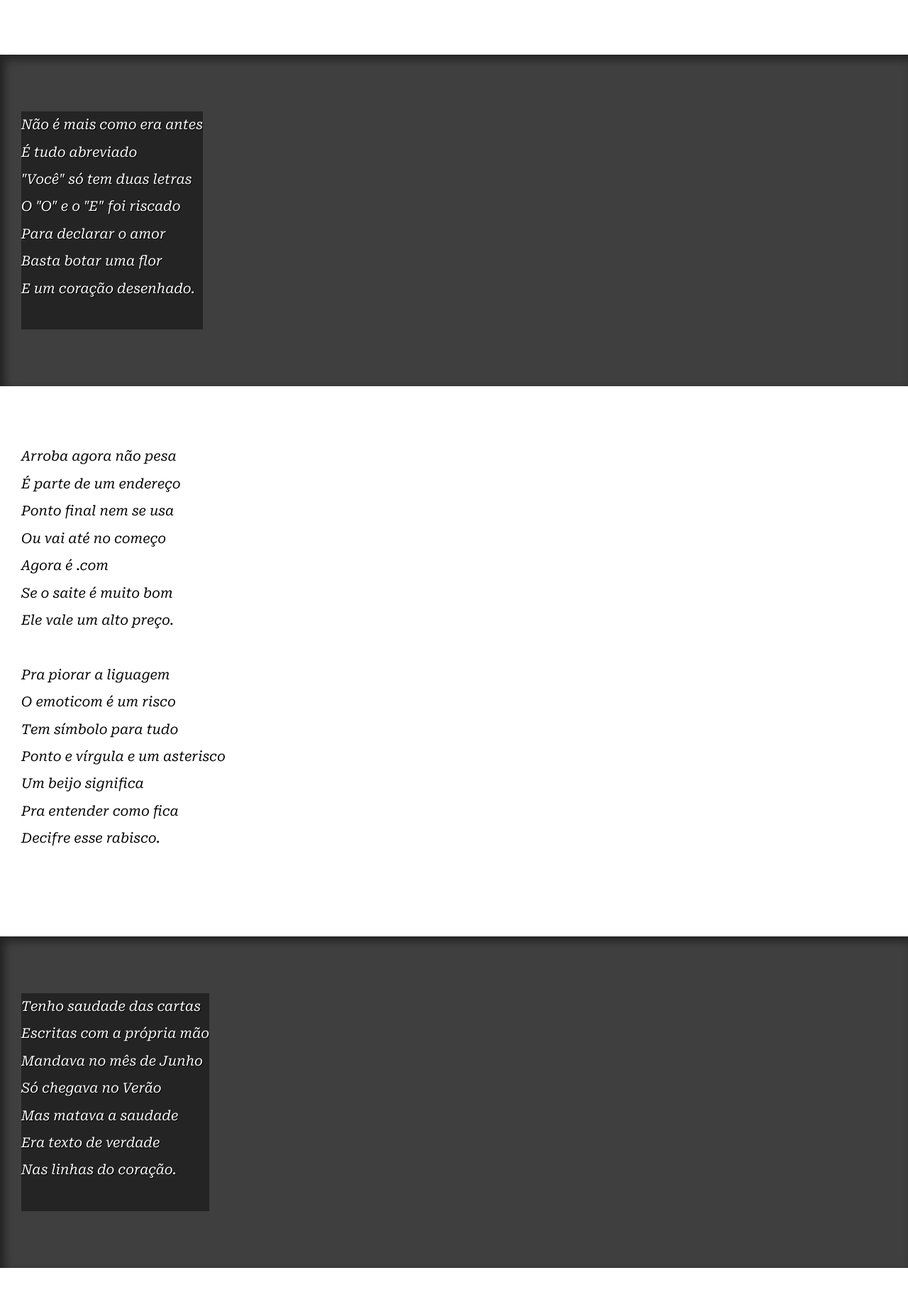
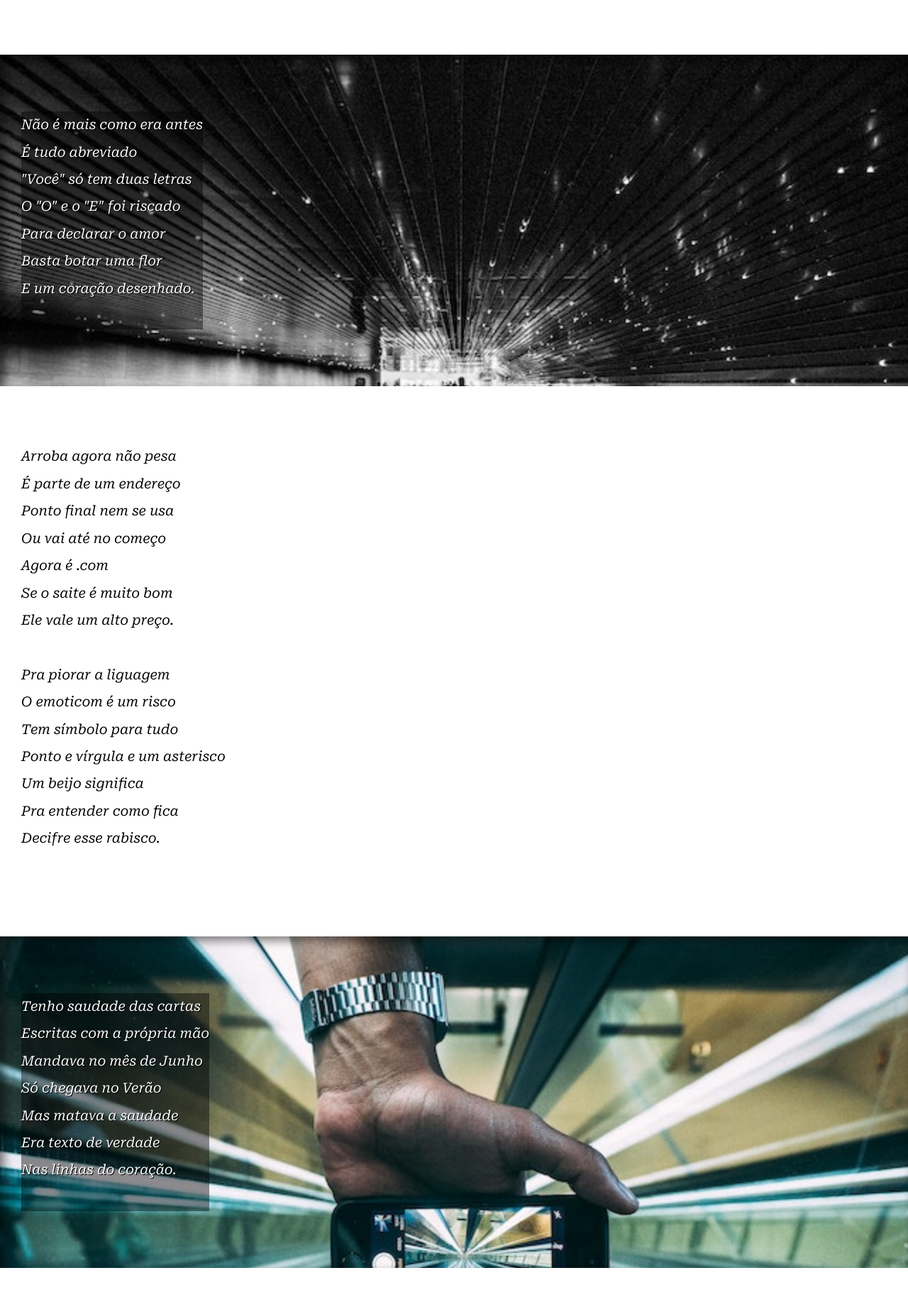
Before and after one commit to nataliancorrea/projeto-cordel, a plain HTML site: page index.html in a window 1280 px wide. Shown: the part 599-2440 px from the top of the page at 71% size. Drawn offline with Linux system fonts and the light colour scheme.

Commit message:
atualização
foi sem as imagens pois as pastas eram diferentes

```diff
--- a/style.css
+++ b/style.css
@@ -85,12 +85,12 @@ section.imagem > p {
 }
 
 section#img01 {
-    background-image: url(../projeto-d012/imagens/background001.jpg);
+    background-image: url(../projeto-cordel/imagens/background001.jpg);
     background-size: cover;
 }
 
 section#img02 {
-    background-image: url(../projeto-d012/imagens/background002.jpg);
+    background-image: url(../projeto-cordel/imagens/background002.jpg);
     background-size: cover;
 }
 
```
